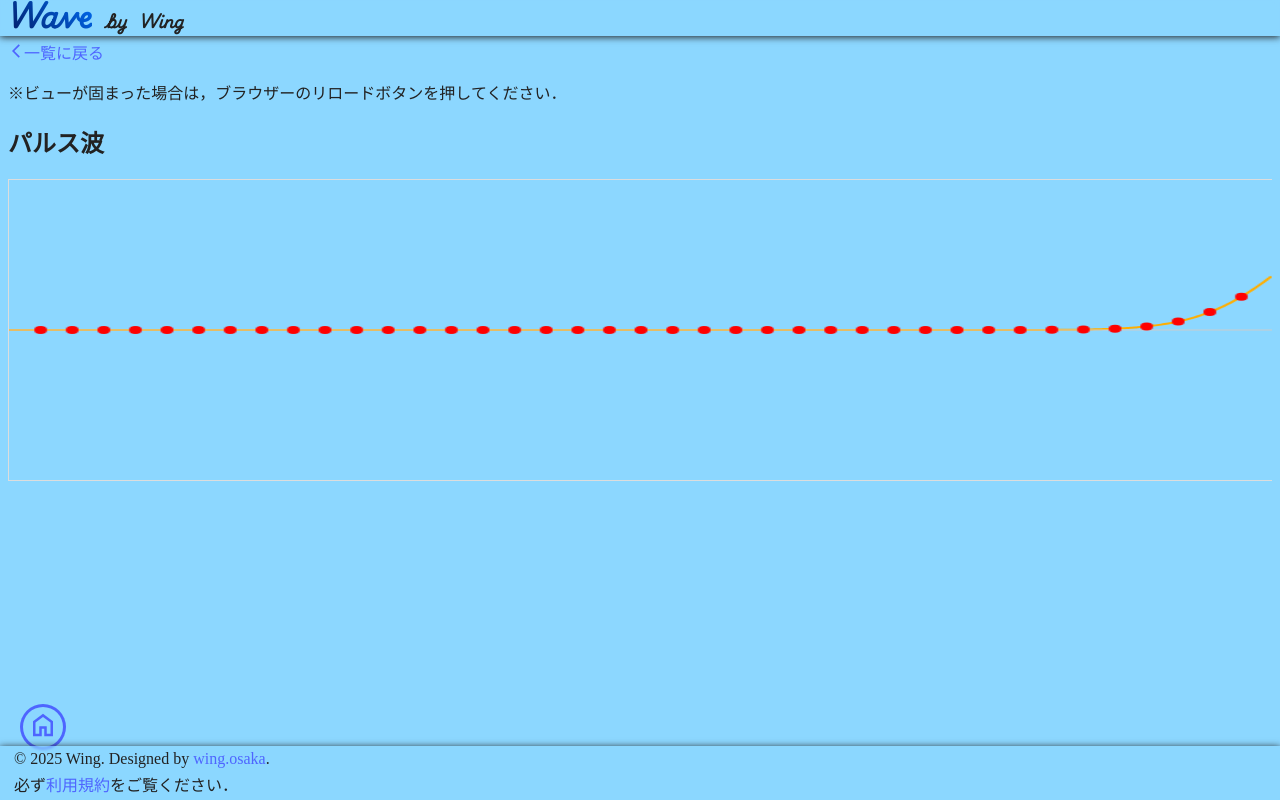
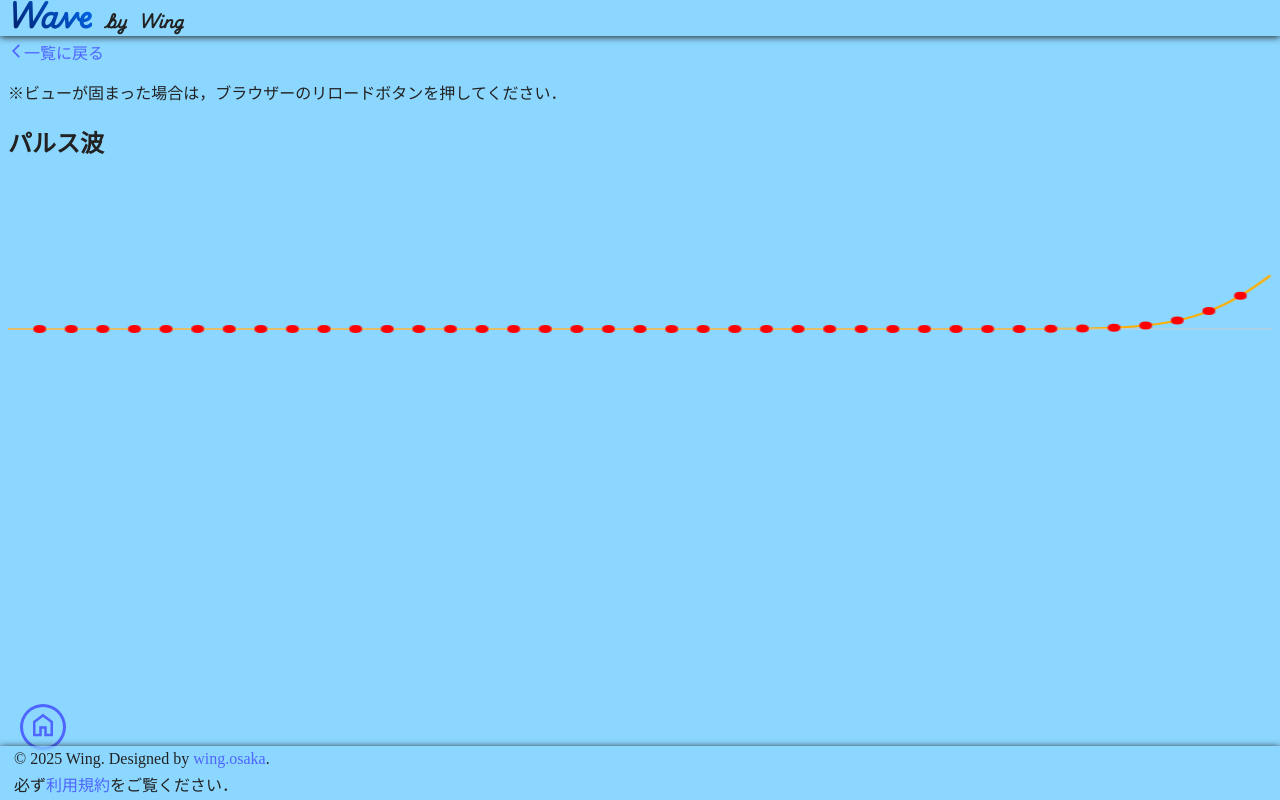
Before and after one commit to te-wing/wave.graphics, a Next.js app: page /wavelayout/pulse in a window 1280 px wide. Built offline with nearby package versions, Linux system fonts and the light colour scheme; a web font is replaced by a local one.

Commit message:
完璧〜

```diff
--- a/src/app/wavelayout/pulse/canvas.tsx
+++ b/src/app/wavelayout/pulse/canvas.tsx
@@ -1,6 +1,7 @@
 "use client";
 
 import React, { useRef, useEffect, useCallback, useState } from 'react';
+import styles from './pulsecanvas.module.scss';
 
 interface PulseWaveCanvasProps {
   pulseSpread?: number;
@@ -179,7 +180,8 @@ const PulseWaveCanvas: React.FC<PulseWaveCanvasProps> = ({
       ref={canvasRef}
       width={canvasWidth}
       height={height}
-      style={{ width: '100%', height: `${height}px`, border: '1px solid #ddd', display: 'block', margin: '0 auto' }}
+      className={styles.canvas}
+      style={{height: `${height}px`}}
     />
   );
 };
--- /dev/null
+++ b/src/app/wavelayout/pulse/pulsecanvas.module.scss
@@ -0,0 +1,5 @@
+.canvas {
+  width: 100%;
+  display: block;
+  margin: 0;
+}
```
